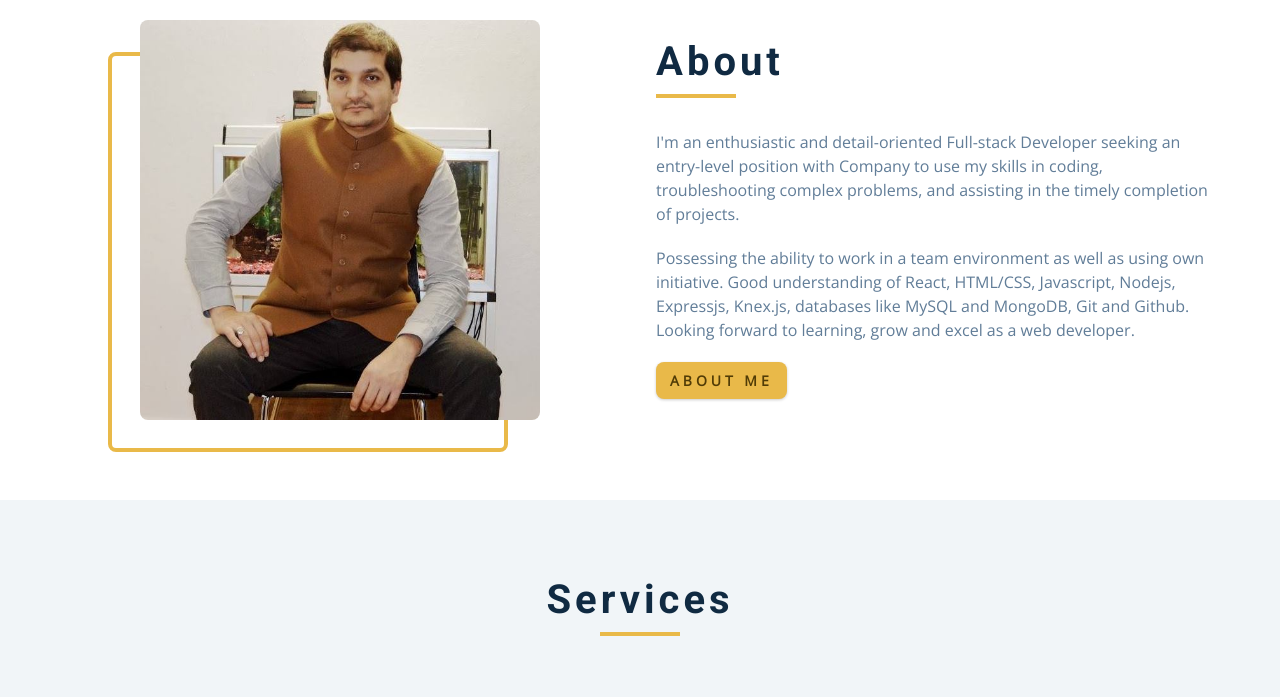
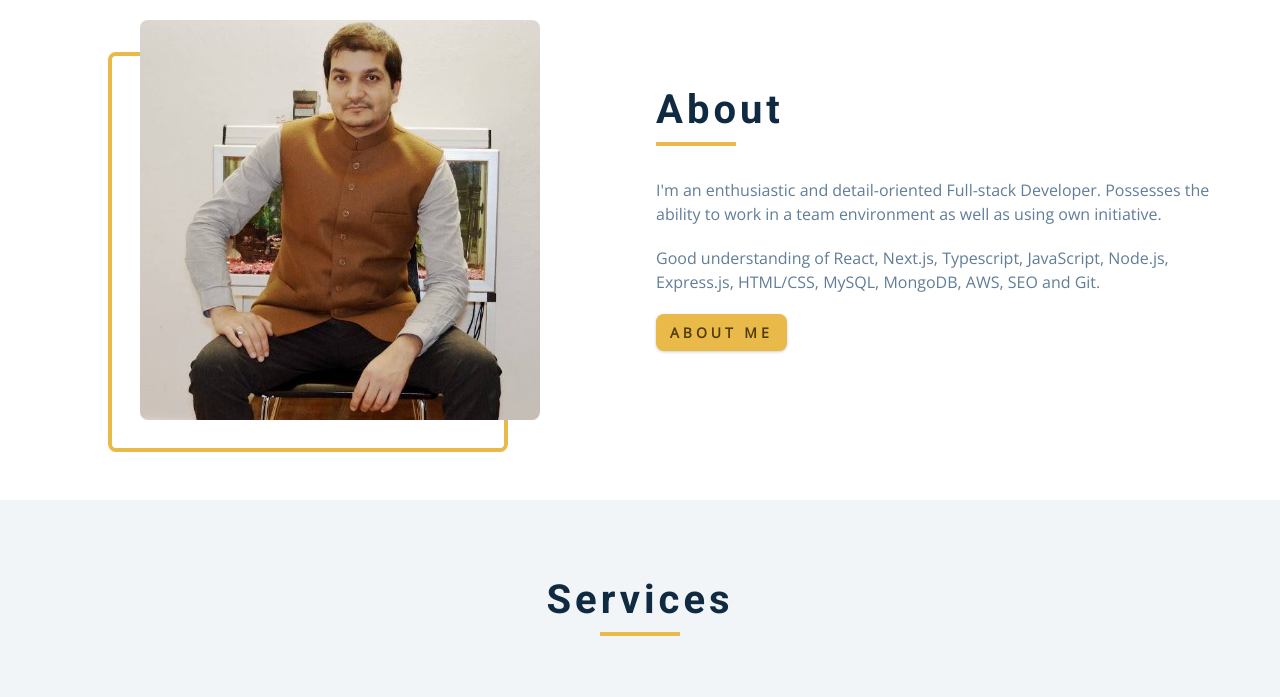
Before and after one commit to shanhaider23/shan.github.io, a plain HTML site: page index.html in a window 1280 px wide. Shown: the part 860-1557 px from the top of the page. Drawn offline with nearby package versions, Linux system fonts and the light colour scheme.

Commit message:
Update index.html

```diff
--- a/index.html
+++ b/index.html
@@ -126,15 +126,13 @@
         </div>
         <!--end of section title -->
         <p>
-          I'm an enthusiastic and detail-oriented Full-stack Developer seeking an entry-level
-          position with Company to use my skills in coding, troubleshooting complex
-          problems, and assisting in the timely completion of projects.
+          I'm an enthusiastic and detail-oriented Full-stack Developer. Possesses the ability to work in
+a team environment as well as using own initiative.
         </p>
         <p>
-          Possessing the ability to work in a team environment as well as using own initiative. Good understanding of
-          React,
-          HTML/CSS, Javascript, Nodejs, Expressjs, Knex.js, databases like MySQL and MongoDB, Git and Github. Looking
-          forward to learning, grow and excel as a web developer.
+           Good understanding of React, Next.js,
+Typescript, JavaScript, Node.js, Express.js, HTML/CSS, MySQL, MongoDB, AWS, SEO and
+Git.
         </p>
         <a href="about.html" class="btn">about me</a>
       </article>
```
